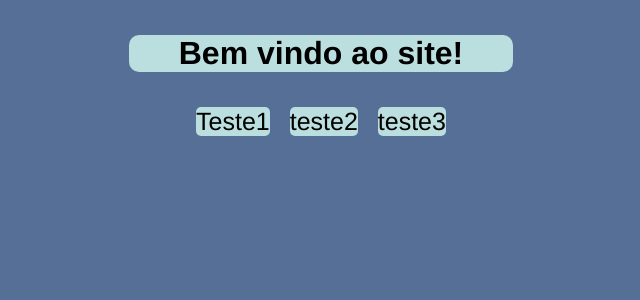
After one commit to Slayerismissing/Site-Treino-2, a Flask app: page /inicio in a window 1280 px wide. The commit adds this page. Shown: the top 300 px of the page, without its empty margins (319-959 px from the left). Run offline with Flask 3, Linux system fonts and the light colour scheme.

Commit message:
tá indo

```diff
--- a/sitepratreino/login/static/index.css
+++ b/sitepratreino/login/static/index.css
@@ -4,6 +4,7 @@ body{
     margin: 0;
     padding: 0;
 }
+
 
 h1{
     background: linear-gradient(
@@ -18,6 +19,7 @@ h1{
 
 }
 
+
 .container{
     margin: 35px auto;
     text-align: center;
@@ -31,6 +33,7 @@ h1{
     border-radius: 10px;
 }
 
+
 button{
     margin: 10px;
     font-size: medium;
--- /dev/null
+++ b/sitepratreino/login/static/style.css
@@ -0,0 +1,55 @@
+@charset "UTF-8";
+
+@import url('https://fonts.googleapis.com/css2?family=Inter:wght@400;500;600;700&display=swap');
+
+:root{
+
+    --background: #556f97;
+    --colorbox: #bbdfdf;
+
+
+    /* Aqui vai as fontes */
+    --fonte: 'Franklin Gothic Medium', 'Arial Narrow', Arial, sans-serif;
+
+}
+
+
+body{
+    background-color: var(--background);
+    margin: 0;
+    padding: 0;
+    font-family: var(--fonte);
+}
+
+
+header h1{
+    margin: 35px auto;
+    font-size: auto;
+    text-align: center;
+    background-color: var(--colorbox);
+    width: 30%;
+    border-radius: 10px;
+}
+
+
+.container{
+    margin: 35px auto;
+    text-align: center;
+    font-size: 25px;
+
+}
+
+
+.container ul{
+    display: flex;
+    justify-content: center;
+    gap: 20px;
+    padding: 0;
+}
+
+
+.container li{
+    background-color: var(--colorbox);
+    list-style: none;
+    border-radius: 5px;
+}
--- a/sitepratreino/login/tempCodeRunnerFile.py
+++ /dev/null
@@ -1 +0,0 @@
- return "<h1>Usuário criado com sucesso!</h1>"
--- /dev/null
+++ b/sitepratreino/login/templates/inicial.html
@@ -0,0 +1,27 @@
+<!DOCTYPE html>
+<html lang="en">
+<head>
+    <meta charset="UTF-8">
+    <meta name="viewport" content="width=device-width, initial-scale=1.0">
+    <link rel="stylesheet" href="../static/style.css">
+    <link rel="stylesheet" href="{{ url_for('static', filename='style.css') }}">
+    <title>Teste</title>
+</head>
+<body>
+
+    <header>
+        <h1>Bem vindo ao site!</h1>
+        <nav class="container">
+            <ul>
+                <li>Teste1</li>
+                <li>teste2</li>
+                <li>teste3</li>
+            </ul>
+        </nav>
+    </header>
+
+
+
+
+</body>
+</html>
--- a/sitepratreino/login/templates/login.html
+++ b/sitepratreino/login/templates/login.html
@@ -18,7 +18,7 @@
 
 
     <section class="container">
-        <form action="/entrar" method="POST">
+        <form action="/inicio" method="POST">
             <label>Usuário:</label><br>
             <input type="text" name="usuario" required><br><br>
             <label>Senha:</label><br>
--- a/sitepratreino/login/user.py
+++ b/sitepratreino/login/user.py
@@ -33,10 +33,13 @@ def login():
 def pagina_cadastro():
     return render_template("cadastro.html")
 
+@app.route("/inicio")
+def pagina_inicio():
+    return render_template("inicial.html")
 
 
 # Quando o usuário enviar o formulário
-@app.route("/entrar", methods=["POST"])
+@app.route("/inicio", methods=["POST"])
 def entrar():
 
     usuario_digitado = request.form["usuario"]
@@ -46,7 +49,7 @@ def entrar():
 
     for u in usuarios:
         if usuario_digitado == u["user"] and senha_digitada == u["senha"]:
-            return f"<h1>Bem-vindo, {usuario_digitado}!</h1>"
+            return  f"<h1>Bem-vindo, {usuario_digitado}!</h1>"
 
     return "<h1>Usuário ou senha incorretos</h1>"
 
--- /dev/null
+++ b/usuarios.txt
@@ -0,0 +1,3 @@
+# usuario;senha
+Maya;1234567890
+teste;1234
```
